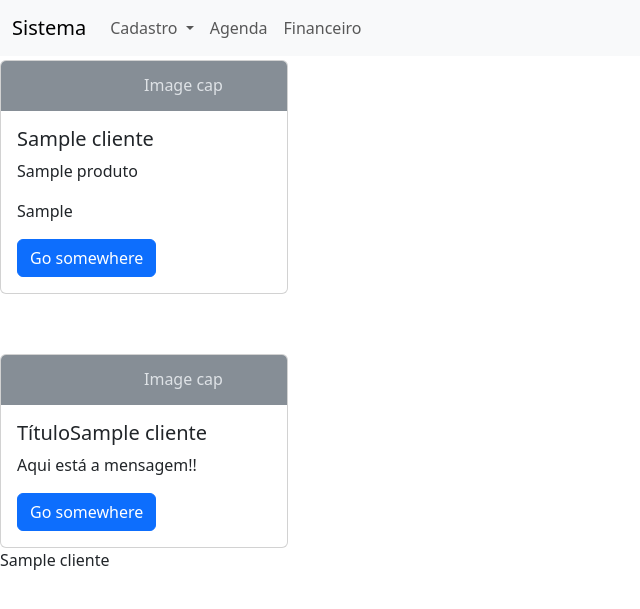
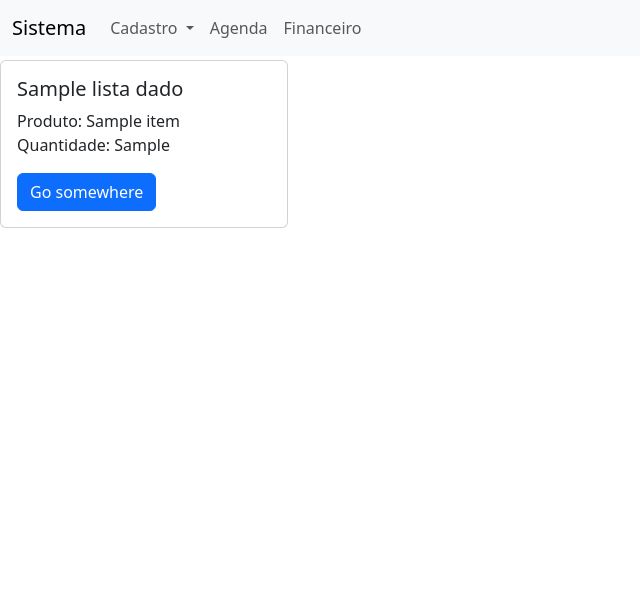
Before and after one commit to gleisonmedeiros/Locacao-de-utencilios-e-festa, a Django app: template projeto_teste/app_teste/templates/agenda.html in a window 1280 px wide. Shown: the top 609 px of the page, without its empty margins (0-640 px from the left). Run offline with Django 3.2, Linux system fonts and the light colour scheme; the template is opened without the code that fills it: most values are stand-ins (such as "Sample title", 1, 10 or a date in 2020); some libraries are stand-ins or nearby versions.

Commit message:
Angenda concluída 1

```diff
--- a/projeto_teste/app_teste/templates/agenda.html
+++ b/projeto_teste/app_teste/templates/agenda.html
@@ -3,17 +3,17 @@
 {% block content %}
 
 <div class="row">
-    {% for cliente in produtos_por_cliente.items %}
+    {% for nome, itens in lista_dados %}
         <div class="col-md-4">
             <div style="margin-top: 60px;"></div>
-            <div class="card" style="width: 18rem;" >
-                <svg class="bd-placeholder-img card-img-top" width="100%" height="50" xmlns="http://www.w3.org/2000/svg" role="img" aria-label="Placeholder: Image cap" preserveAspectRatio="xMidYMid slice" focusable="false"><title>Placeholder</title><rect width="100%" height="100%" fill="#868e96"></rect><text x="50%" y="50%" fill="#dee2e6" dy=".3em">Image cap</text></svg>
+            <div class="card" style="width: 18rem;">
                 <div class="card-body">
-                    <h5 class="card-title">{{ cliente }}</h5>
-                    {% for produto in produtos %}
-                        <p class="card-text">{{ produto.produto_nome }}</p>
-                        <p class="card-text">{{ produto.quantidade_alugada }}</p>
-                    {% endfor %}
+                    <h5 class="card-title">{{ nome }}</h5>
+
+                        {% for item in itens %}
+                            <p class="card-text">Produto: {{ item.produto_nome }}   Quantidade: {{ item.quantidade_alugada }}</p>
+                        {% endfor %}
+
                     <a href="#" class="btn btn-primary">Go somewhere</a>
                 </div>
             </div>
@@ -22,14 +22,4 @@
 </div>
 
 
-    <div style="margin-top: 60px;"></div>
-    <div class="card" style="width: 18rem;" >
-      <svg class="bd-placeholder-img card-img-top" width="100%" height="50" xmlns="http://www.w3.org/2000/svg" role="img" aria-label="Placeholder: Image cap" preserveAspectRatio="xMidYMid slice" focusable="false"><title>Placeholder</title><rect width="100%" height="100%" fill="#868e96"></rect><text x="50%" y="50%" fill="#dee2e6" dy=".3em">Image cap</text></svg>
-        <div class="card-body">
-        <h5 class="card-title">Título{{ pedido.cliente.nome }}</h5>
-        <p class="card-text">Aqui está a mensagem!!</p>
-        <a href="#" class="btn btn-primary">Go somewhere</a>
-        </div>
-    </div>
-<td>{{ pedido.cliente.nome }}</td>
 {% endblock %}
```
Also changed, not shown: projeto_teste/app_teste/views.py (+21 -2 lines), projeto_teste/db.sqlite3.
